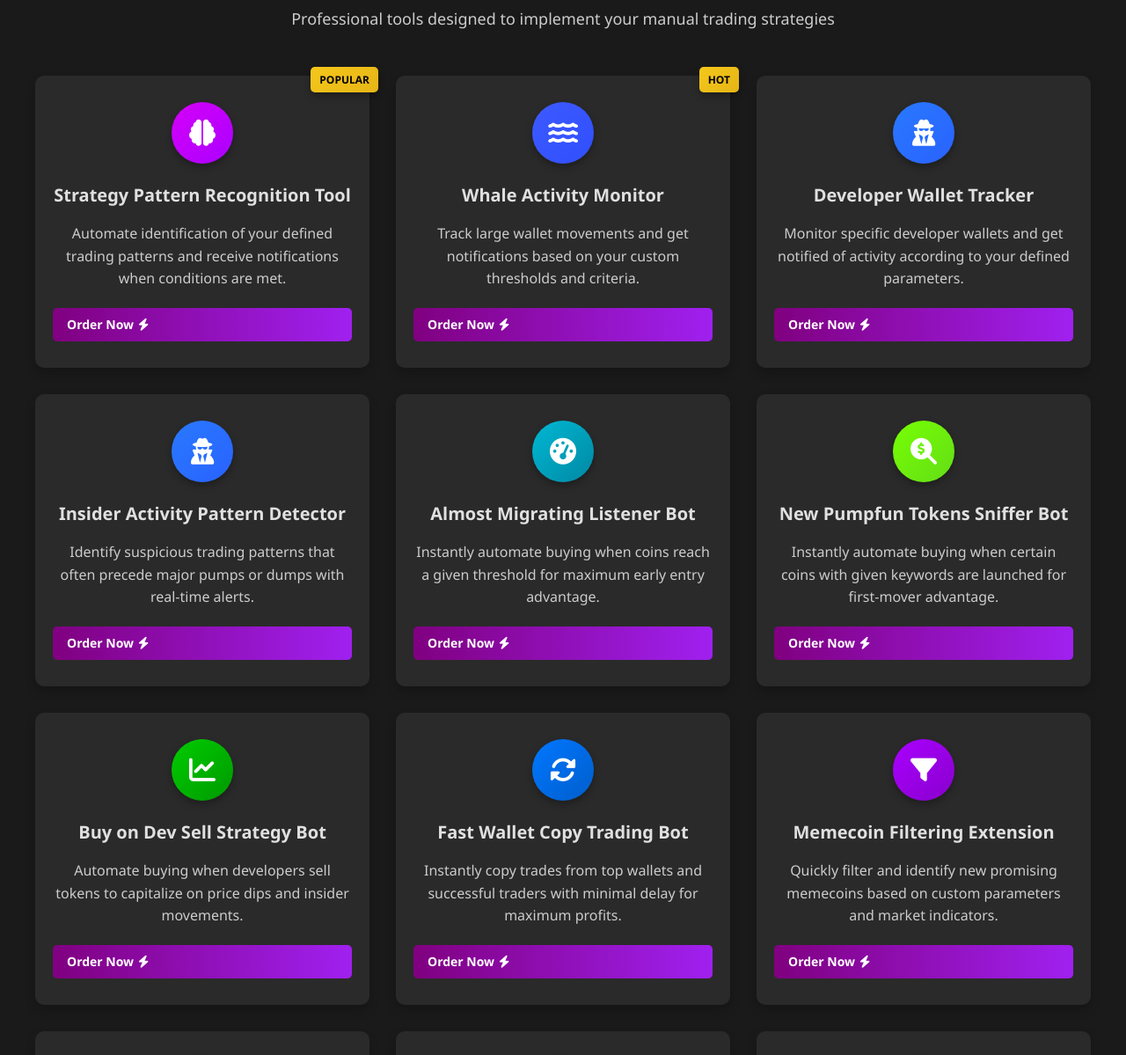
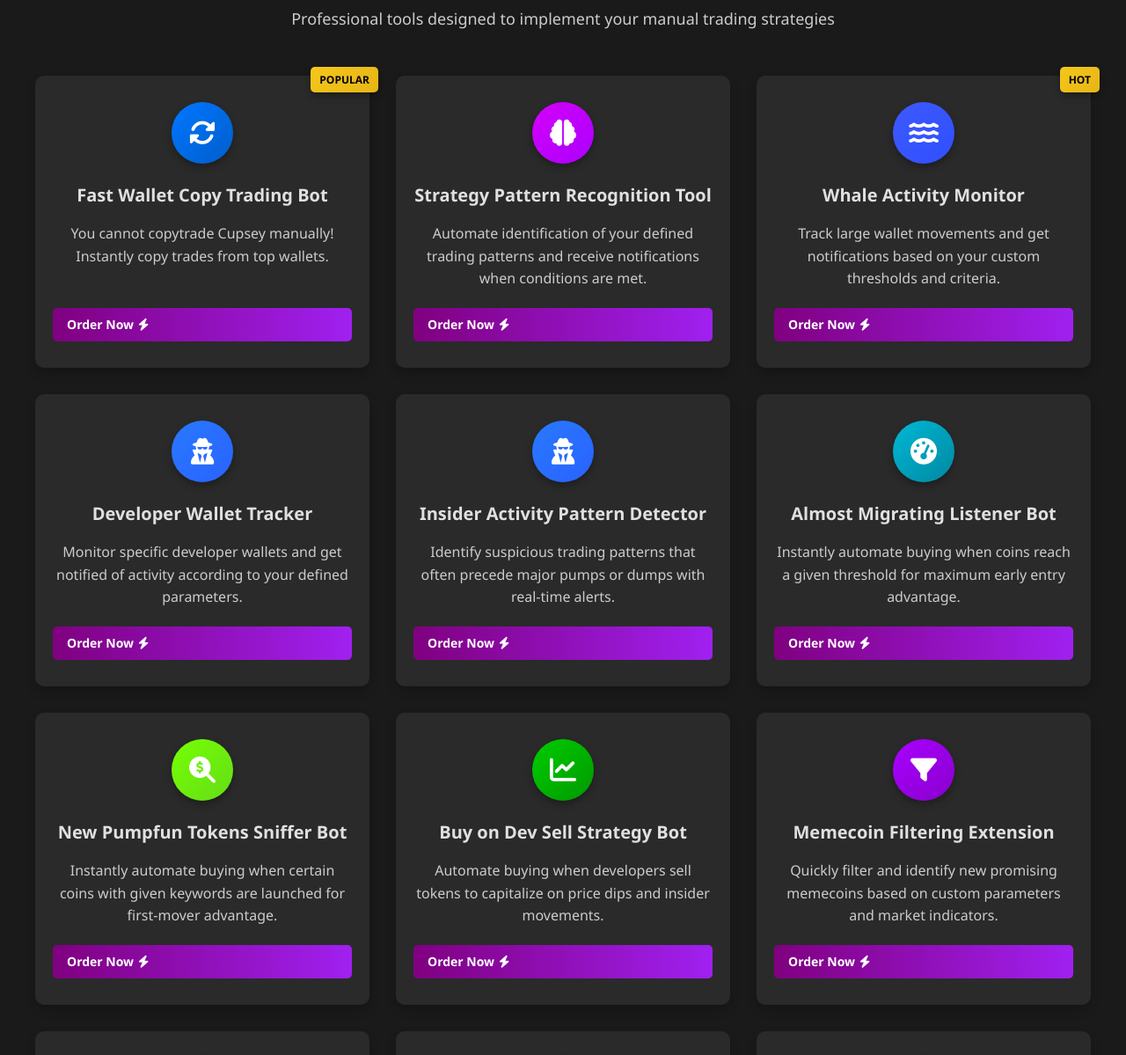
Before and after one commit to memecoinsbotsdev/memecoinsbotsdev.github.io, a plain HTML site: page index.html in a window 1280 px wide. Shown: the part 727-1926 px from the top of the page at 88% size. Drawn offline with Linux system fonts and the light colour scheme.

Commit message:
Update index.html

```diff
--- a/index.html
+++ b/index.html
@@ -616,6 +616,16 @@
       <!-- Featured new services -->
       <div class="service-card" style="position: relative;">
         <div class="featured-tag">POPULAR</div>
+        <div class="service-icon icon-copy">
+          <i class="fas fa-sync-alt"></i>
+        </div>
+        <h3>Fast Wallet Copy Trading Bot</h3>
+        <p>You cannot copytrade Cupsey manually! Instantly copy trades from top wallets.</p>
+        <a href="mailto:memecoinsbotsdev@gmail.com?subject=Order: Fast Wallet Copy Trading Bot" class="order-now">
+          Order Now <i class="fas fa-bolt"></i>
+        </a>
+      </div>
+      <div class="service-card" style="position: relative;">
         <div class="service-icon icon-ai">
           <i class="fas fa-brain"></i>
         </div>
@@ -691,17 +701,6 @@
         <h3>Buy on Dev Sell Strategy Bot</h3>
         <p>Automate buying when developers sell tokens to capitalize on price dips and insider movements.</p>
         <a href="mailto:memecoinsbotsdev@gmail.com?subject=Order: Buy on Dev Sell Strategy Bot" class="order-now">
-          Order Now <i class="fas fa-bolt"></i>
-        </a>
-      </div>
-
-      <div class="service-card">
-        <div class="service-icon icon-copy">
-          <i class="fas fa-sync-alt"></i>
-        </div>
-        <h3>Fast Wallet Copy Trading Bot</h3>
-        <p>Instantly copy trades from top wallets and successful traders with minimal delay for maximum profits.</p>
-        <a href="mailto:memecoinsbotsdev@gmail.com?subject=Order: Fast Wallet Copy Trading Bot" class="order-now">
           Order Now <i class="fas fa-bolt"></i>
         </a>
       </div>
```
